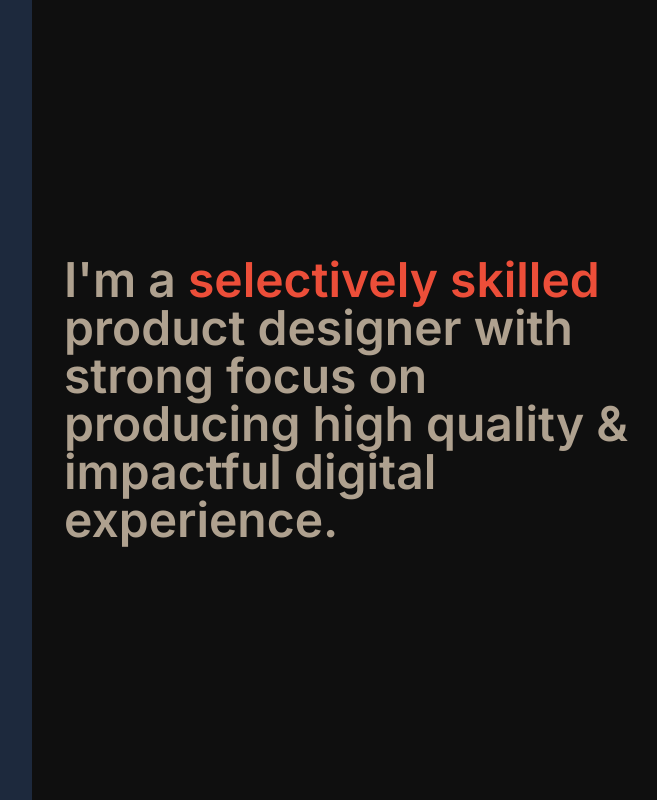
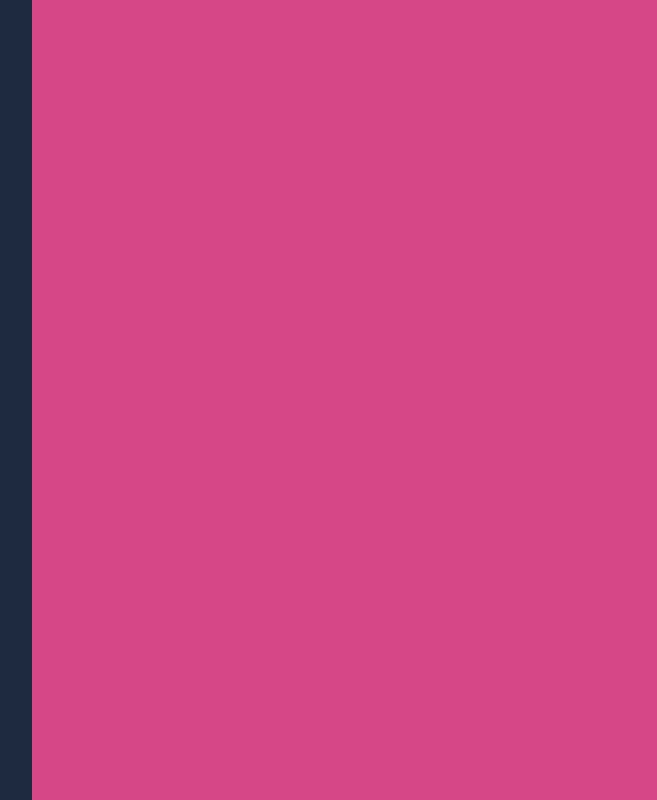
Before and after one commit to ayushnagarcodes/motion-components, a React (Vite) app: page / in a window 1280 px wide. Shown: the top 800 px of the page, without its empty margins (608-1265 px from the left). Built offline with nearby package versions, Linux system fonts and the light colour scheme.

Commit message:
Add 1 component: CanvasPaintReveal2

```diff
--- a/src/App.tsx
+++ b/src/App.tsx
@@ -1,5 +1,6 @@
 import BottomStickyNav from "./components/BottomStickyNav";
-import CanvasPaintReveal from "./components/CanvasPaintReveal";
+import CanvasPaintReveal1 from "./components/CanvasPaintReveal1";
+import CanvasPaintReveal2 from "./components/CanvasPaintReveal2";
 import CursorHoverMaskReveal from "./components/CursorHoverMaskReveal";
 import DragTransform from "./components/DragTransform";
 import ExitAnimation from "./components/ExitAnimation";
@@ -19,7 +20,8 @@ function App() {
   return (
     <main className="grid md:grid-cols-2">
       {/* <Practice /> */}
-      <CanvasPaintReveal />
+      <CanvasPaintReveal1 />
+      <CanvasPaintReveal2 />
       <CursorHoverMaskReveal />
       <MusicApp />
       <BottomStickyNav />
--- a/src/components/CanvasPaintReveal.tsx
+++ b/src/components/CanvasPaintReveal1.tsx
@@ -2,7 +2,7 @@ import { useCallback, useEffect, useRef, useState } from "react";
 import useWindowDimension from "../hooks/useWindowDimension";
 import { lerp } from "../utils/utils";
 
-function CanvasPaintReveal() {
+function CanvasPaintReveal1() {
   const dimension = useWindowDimension();
   const canvas = useRef<HTMLCanvasElement | null>(null);
   const prevPosition = useRef<{ x: number; y: number } | null>(null);
@@ -217,4 +217,4 @@ function CanvasPaintReveal() {
   );
 }
 
-export default CanvasPaintReveal;
+export default CanvasPaintReveal1;
--- /dev/null
+++ b/src/components/CanvasPaintReveal2.tsx
@@ -0,0 +1,266 @@
+import { useCallback, useEffect, useRef, useState } from "react";
+import useWindowDimension from "../hooks/useWindowDimension";
+import { lerp } from "../utils/utils";
+
+function CanvasPaintReveal2() {
+  const dimension = useWindowDimension();
+  const canvas = useRef<HTMLCanvasElement | null>(null);
+  const brushImage = useRef<HTMLImageElement | null>(null);
+  const prevPosition = useRef<{ x: number; y: number } | null>(null);
+  const isDrawing = useRef(false);
+  const [isRevealed, setIsRevealed] = useState(false);
+  const totalPixels = useRef(0);
+
+  // Load brush image
+  useEffect(() => {
+    const img = new Image();
+    img.onload = () => {
+      brushImage.current = img;
+    };
+    img.src = "/assets/masks/brush-texture.png";
+  }, []);
+
+  const init = useCallback(() => {
+    if (!canvas.current) return;
+    const context = canvas.current.getContext("2d");
+    if (!context) return;
+
+    context.fillStyle = "#d6478a";
+    context.fillRect(0, 0, dimension.width, dimension.height);
+    context.globalCompositeOperation = "destination-out";
+
+    const canvasWidth =
+      dimension.width < 768 ? dimension.width : dimension.width / 2;
+    totalPixels.current = canvasWidth * dimension.height;
+    setIsRevealed(false);
+  }, [dimension]);
+
+  const drawBrush = useCallback(
+    (x: number, y: number, scale: number = 1) => {
+      if (!canvas.current || isRevealed || !brushImage.current) return;
+      const context = canvas.current.getContext("2d");
+      if (!context) return;
+
+      context.save();
+
+      // Just translate and scale - no rotation
+      context.translate(x, y);
+      context.scale(scale, scale);
+
+      // Draw the brush image at the current position
+      context.drawImage(
+        brushImage.current,
+        -brushImage.current.width / 2,
+        -brushImage.current.height / 2
+      );
+
+      context.restore();
+    },
+    [isRevealed]
+  );
+
+  const drawBrushLine = useCallback(
+    (
+      startX: number,
+      startY: number,
+      endX: number,
+      endY: number,
+      speed: number
+    ) => {
+      if (!canvas.current || isRevealed) return;
+
+      const distance = Math.sqrt((endX - startX) ** 2 + (endY - startY) ** 2);
+      const steps = Math.max(1, Math.floor(distance / 3));
+
+      // Scale based on speed
+      // const scale = Math.max(0.8, Math.min(1.5, 1.2 - speed / 200));
+
+      for (let i = 0; i <= steps; i++) {
+        const t = i / steps;
+        const x = lerp(startX, endX, t);
+        const y = lerp(startY, endY, t);
+
+        // Draw brush at interpolated position without rotation
+        drawBrush(x, y);
+      }
+    },
+    [drawBrush, isRevealed]
+  );
+
+  const checkErasedPercentage = useCallback(() => {
+    if (!canvas.current || isRevealed) return;
+
+    const context = canvas.current.getContext("2d");
+    if (!context) return;
+
+    const imageData = context.getImageData(
+      0,
+      0,
+      canvas.current.width,
+      canvas.current.height
+    );
+    const data = imageData.data;
+
+    let transparentPixels = 0;
+
+    for (let i = 3; i < data.length; i += 4) {
+      if (data[i] === 0) {
+        transparentPixels++;
+      }
+    }
+
+    const erasedPercentage = (transparentPixels / totalPixels.current) * 100;
+
+    if (erasedPercentage > 50) {
+      setIsRevealed(true);
+    }
+  }, [isRevealed]);
+
+  const manageMouseMove = useCallback(
+    (event: React.MouseEvent<HTMLCanvasElement, MouseEvent>) => {
+      if (isRevealed) return;
+
+      const rect = canvas.current?.getBoundingClientRect();
+      if (!rect) return;
+
+      const currentX = event.clientX - rect.left;
+      const currentY = event.clientY - rect.top;
+      const speed = Math.max(
+        Math.abs(event.movementX),
+        Math.abs(event.movementY)
+      );
+
+      if (prevPosition.current !== null) {
+        drawBrushLine(
+          prevPosition.current.x,
+          prevPosition.current.y,
+          currentX,
+          currentY,
+          speed
+        );
+      } else {
+        drawBrush(currentX, currentY);
+      }
+
+      prevPosition.current = { x: currentX, y: currentY };
+    },
+    [drawBrushLine, drawBrush, isRevealed]
+  );
+
+  // Handlers for touch events
+  const getTouchEventCoordinates = useCallback(
+    (event: React.TouchEvent<HTMLCanvasElement>) => {
+      const rect = canvas.current?.getBoundingClientRect();
+      if (!rect) return { x: 0, y: 0 };
+
+      if (event.touches && event.touches.length > 0) {
+        return {
+          x: event.touches[0].clientX - rect.left,
+          y: event.touches[0].clientY - rect.top,
+        };
+      }
+      return { x: 0, y: 0 };
+    },
+    []
+  );
+
+  const calculateTouchSpeed = useCallback(
+    (currentPos: { x: number; y: number }) => {
+      if (!prevPosition.current) return 1;
+
+      const deltaX = Math.abs(currentPos.x - prevPosition.current.x);
+      const deltaY = Math.abs(currentPos.y - prevPosition.current.y);
+      return Math.max(deltaX, deltaY);
+    },
+    []
+  );
+
+  const handleTouchDrawing = useCallback(
+    (event: React.TouchEvent<HTMLCanvasElement>) => {
+      if (!isDrawing.current || isRevealed) return;
+
+      event.preventDefault();
+
+      const currentPos = getTouchEventCoordinates(event);
+      const speed = calculateTouchSpeed(currentPos);
+
+      if (prevPosition.current !== null) {
+        drawBrushLine(
+          prevPosition.current.x,
+          prevPosition.current.y,
+          currentPos.x,
+          currentPos.y,
+          speed
+        );
+      } else {
+        drawBrush(currentPos.x, currentPos.y);
+      }
+
+      prevPosition.current = currentPos;
+    },
+    [
+      drawBrushLine,
+      drawBrush,
+      getTouchEventCoordinates,
+      calculateTouchSpeed,
+      isRevealed,
+    ]
+  );
+
+  const handleTouchStart = useCallback(
+    (event: React.TouchEvent<HTMLCanvasElement>) => {
+      if (isRevealed) return;
+
+      isDrawing.current = true;
+      const currentPos = getTouchEventCoordinates(event);
+      prevPosition.current = currentPos;
+      drawBrush(currentPos.x, currentPos.y);
+    },
+    [drawBrush, getTouchEventCoordinates, isRevealed]
+  );
+
+  const handleTouchEnd = useCallback(() => {
+    isDrawing.current = false;
+    prevPosition.current = null;
+
+    if (dimension.width < 768) {
+      setTimeout(checkErasedPercentage, 100);
+    }
+  }, [checkErasedPercentage, dimension.width]);
+
+  useEffect(() => {
+    if (dimension.width > 0) init();
+  }, [dimension, init]);
+
+  return (
+    <section className="relative grid min-h-screen w-full place-items-center overflow-hidden bg-slate-300 p-8">
+      <p className="text-5xl font-semibold text-pink-800">
+        <span className="block">Another paint reveal...</span>
+        <span className="block">Just a lot more fancier!</span>
+      </p>
+
+      <div className="absolute inset-0">
+        {dimension.width === 0 && (
+          <div className="absolute grid h-full w-full place-items-center bg-[#d6478a] text-slate-300" />
+        )}
+        <canvas
+          ref={canvas}
+          width={dimension.width < 768 ? dimension.width : dimension.width / 2}
+          height={dimension.height}
+          style={{
+            touchAction: "none",
+            opacity: isRevealed ? 0 : 1,
+            transition: isRevealed ? "opacity 0.8s ease-out" : "none",
+          }}
+          onMouseMove={manageMouseMove}
+          onTouchStart={handleTouchStart}
+          onTouchMove={handleTouchDrawing}
+          onTouchEnd={handleTouchEnd}
+          onTouchCancel={handleTouchEnd}
+        />
+      </div>
+    </section>
+  );
+}
+
+export default CanvasPaintReveal2;
```
Also changed, not shown: public/assets/masks/brush-texture.png (added).
